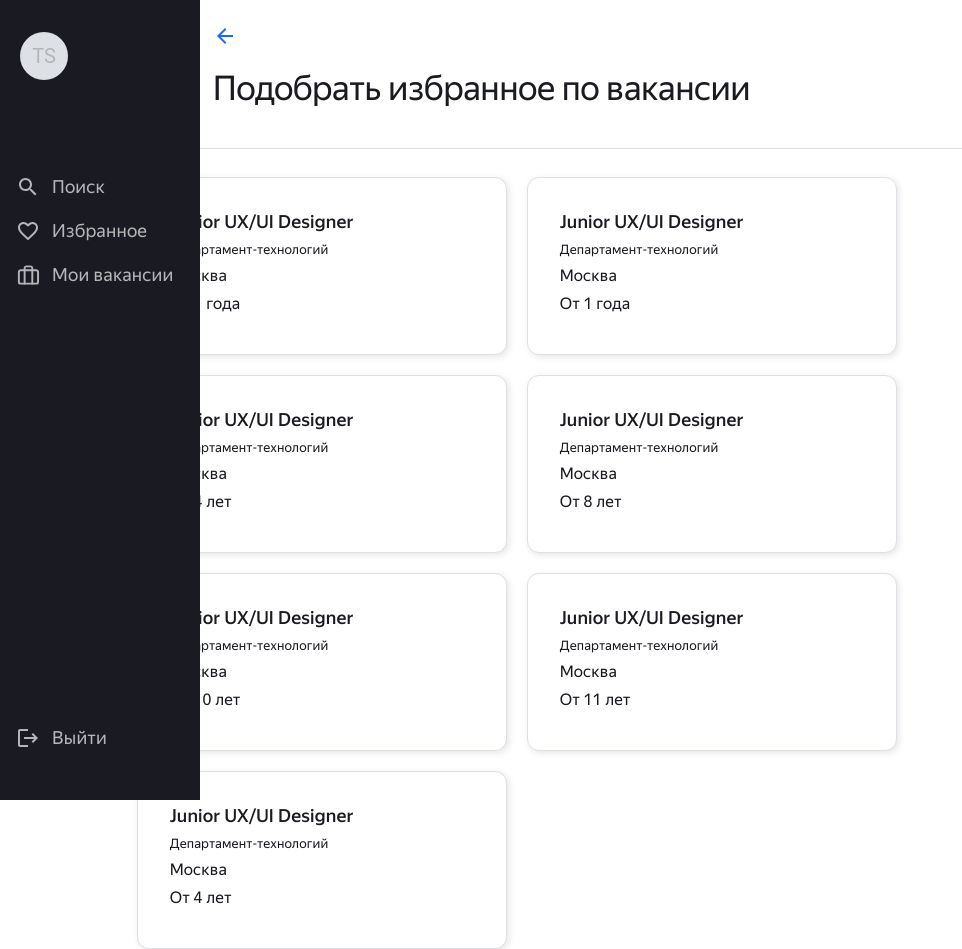
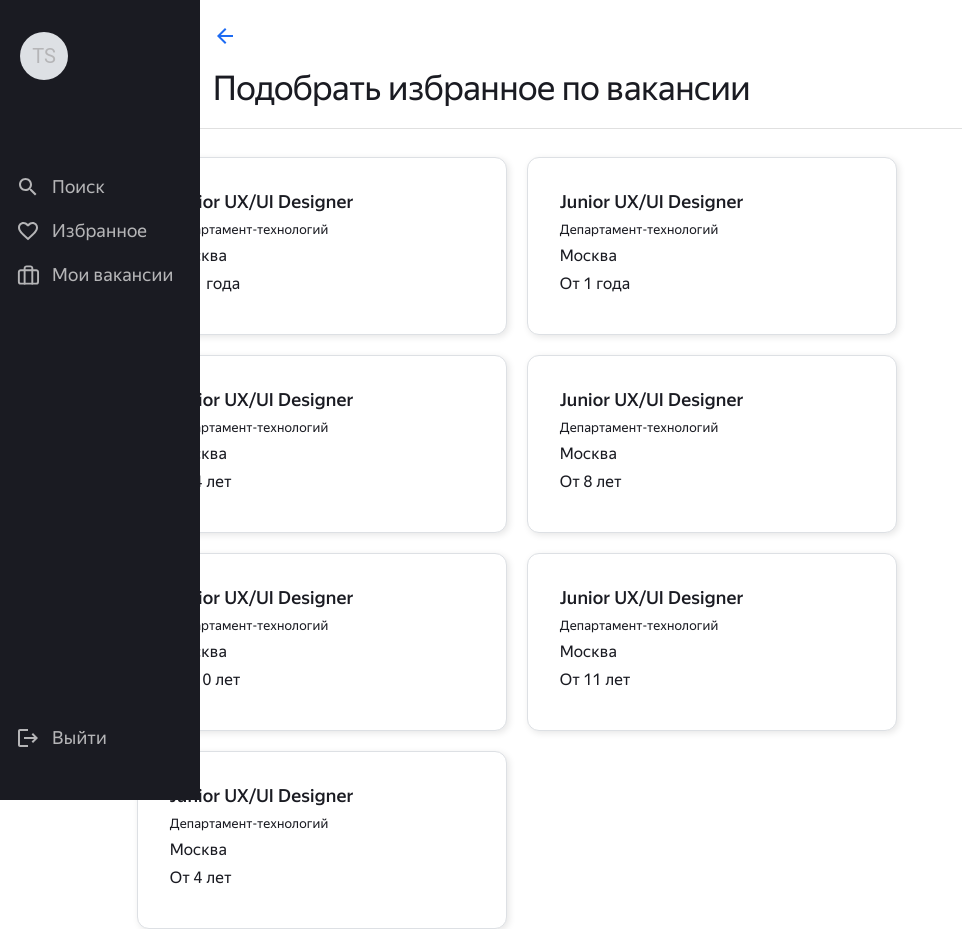
Before and after one commit to MarinaFominykh/alumni-resume-tracker, a React (Vite) app: page /all-vacancies in a window 1280 px wide. Shown: the top 949 px of the page, without its empty margins (0-962 px from the left). Built offline with nearby package versions, Linux system fonts and the light colour scheme.

Commit message:
hotfix: изменить отступы в шапке

```diff
--- a/src/components/Haders/BackIconHeader.tsx
+++ b/src/components/Haders/BackIconHeader.tsx
@@ -22,7 +22,7 @@ function BackIconHeader({ title }: HeaderTypes) {
         }}
       >
         <BackLink />
-        <Typography variant="h1" paddingBottom={'20px'} marginTop={'-4px'}>
+        <Typography variant="h1" marginTop={'-4px'}>
           {title}
         </Typography>
         <Divider
```
